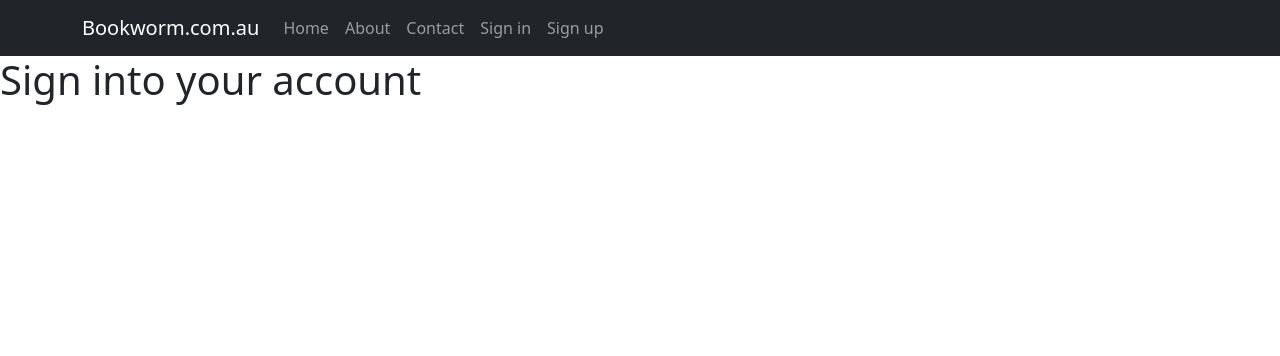
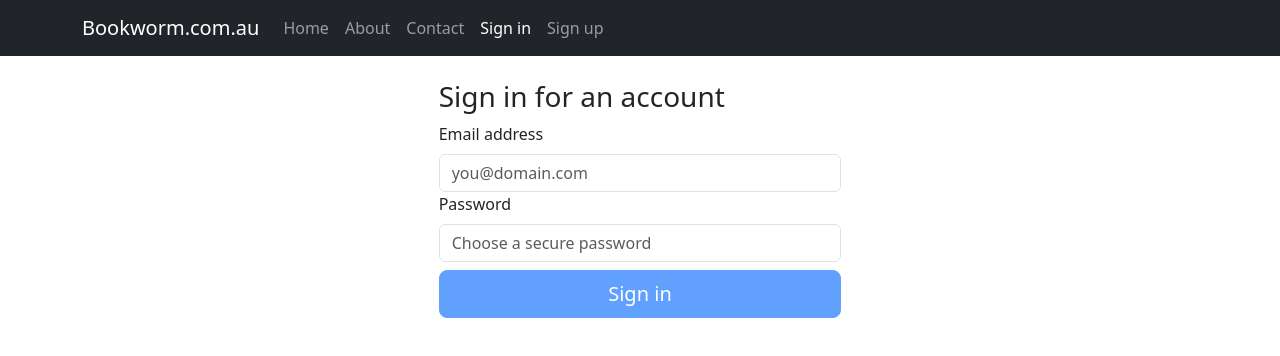
Before and after one commit to gronjski/Advanced-Web-Project-TAFE, a React (Create React App) app: page /signin in a window 1280 px wide. Shown: the top 356 px of the page. Built offline with nearby package versions, Linux system fonts and the light colour scheme; no server answers.

Commit message:
created sign in page

```diff
--- a/src/App.js
+++ b/src/App.js
@@ -25,7 +25,7 @@
   {name: "Home", goto: "/"},
   {name: "About", goto: "/about"},
   {name: "Contact", goto: "/contact"},
-  {name: "Sign in", goto: "/singin"},
+  {name: "Sign in", goto: "/signin"},
   {name: "Sign up", goto: "/signup"}
 ]
 
--- a/src/pages/Signin.js
+++ b/src/pages/Signin.js
@@ -1,7 +1,90 @@
-export function Signin (props) {
+import Form from "react-bootstrap/Form"
+import Container from "react-bootstrap/Container"
+import Row from "react-bootstrap/Row"
+import Col from "react-bootstrap/Col"
+import Button from 'react-bootstrap/Button'
+
+import { useState, useEffect, useContext } from "react"
+import { FBAuthContext } from "../contexts/FBAuthContext"
+import { signInWithEmailAndPassword } from "firebase/auth"
+
+export function Signin ( props ) {
+    const [ email, setEmail] = useState("")
+    const [ password, setPassword ] = useState("")
+    const [ validEmail, setValidEmail ] = useState(false)
+    const [ validPassword, setValidPassword ] = useState( false )
+
+    const FBAuth = useContext( FBAuthContext)
+
+    useEffect( () => {
+        if( email.indexOf('@') > 0 ){
+            setValidEmail( true )
+        }
+        else {
+            setValidEmail ( false )
+        }
+    }, [email] )
+
+    useEffect( () => {
+        if(password.length >= 8 ) {
+            setValidPassword( true )
+        }
+        else {
+            setValidPassword ( false )
+        }
+    }, [password])
+
+    const SignInHandler = () => {
+        signInWithEmailAndPassword( FBAuth, email, password )
+        .then ( ( user ) => {
+            //user is signed in into Firebase
+            console.log (user)
+            //alert user that they have been signed in
+        })
+        .catch( (error) => {
+            console.log( error.code, error.message )
+        })
+    }
+
     return (
-        <div>
-            <h1>Sign into your account</h1>
-        </div>
+        <Container fluid className="mt-4">
+            <Row>
+                <Col md = {{span: 4, offset:4}}>
+                    <Form onSubmit={ (evt) => {
+                        evt.preventDefault ()
+                        SignInHandler()
+                        } }>
+                        <h3>Sign in for an account</h3>
+                        <Form.Group>
+                            <Form.Label>Email address</Form.Label>
+                            <Form.Control
+                            type="email"
+                            placeholder="you@domain.com"
+                            onChange={(evt) => setEmail(evt.target.value) }
+                            value= {email}
+                            />
+                        </Form.Group>
+                        <Form.Group>
+                            <Form.Label>Password</Form.Label>
+                            <Form.Control
+                            type="password"
+                            placeholder="Choose a secure password"
+                            onChange={(evt) => setPassword(evt.target.value)}
+                            value= {password}
+                            />
+                        </Form.Group>
+                        <Button
+                            variant="primary"
+                            type="submit"
+                            className="my-2 w-100"
+                            size="lg"
+                            disabled = { ( validEmail && validPassword ) ? false: true }
+                        >
+                            Sign in
+                        </Button>
+                    </Form>
+                </Col>
+            </Row>
+        </Container>
     )
 }
--- a/src/pages/Signup.js
+++ b/src/pages/Signup.js
@@ -34,7 +34,7 @@
         }
     }, [password])
 
-    const SignUpHandler = () => {
+    const SignOutHandler = () => {
         createUserWithEmailAndPassword( FBAuth, email, password )
         .then ( ( user ) => {
             //user is created in Firebase
@@ -52,7 +52,7 @@
                 <Col md = {{span: 4, offset:4}}>
                     <Form onSubmit={ (evt) => {
                         evt.preventDefault ()
-                        SignUpHandler()
+                        SignOutHandler()
                         } }>
                         <h3>Sign up for an account</h3>
                         <Form.Group>
```
